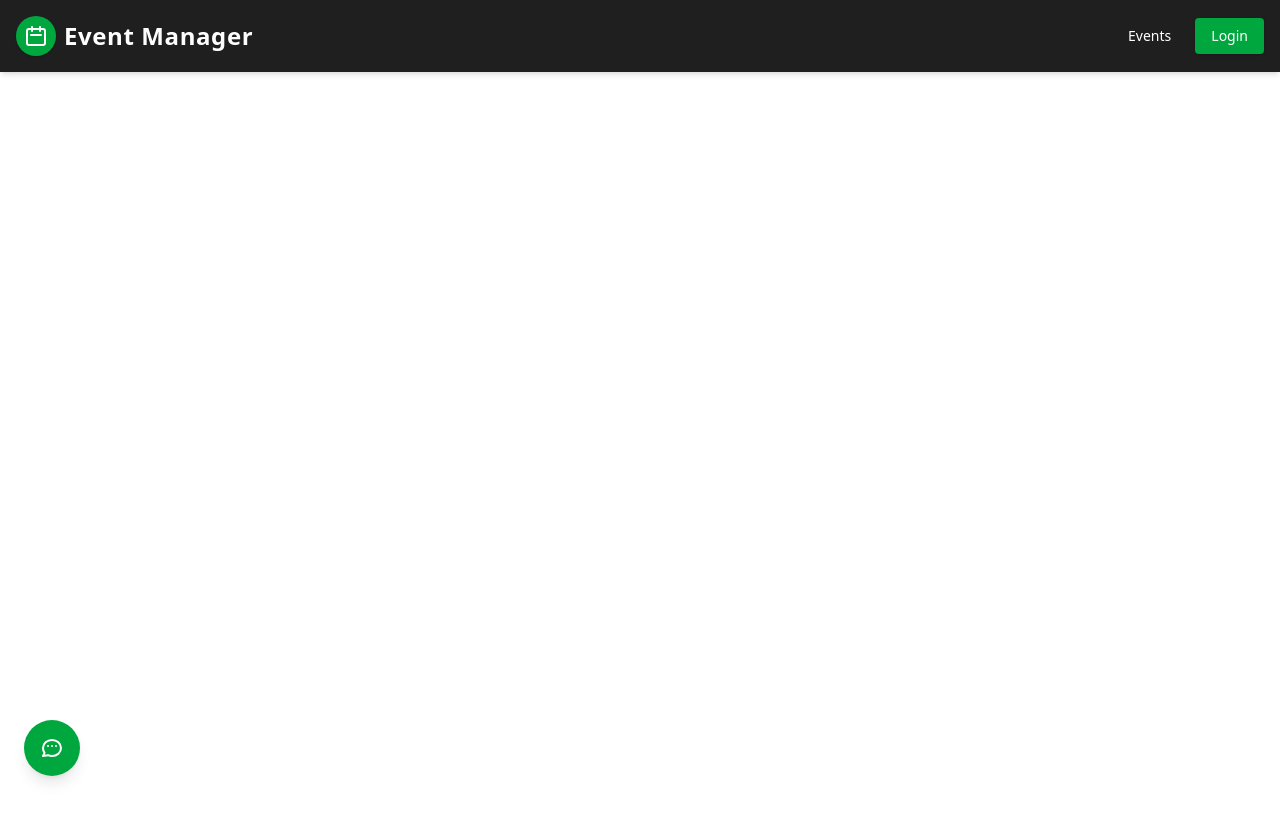
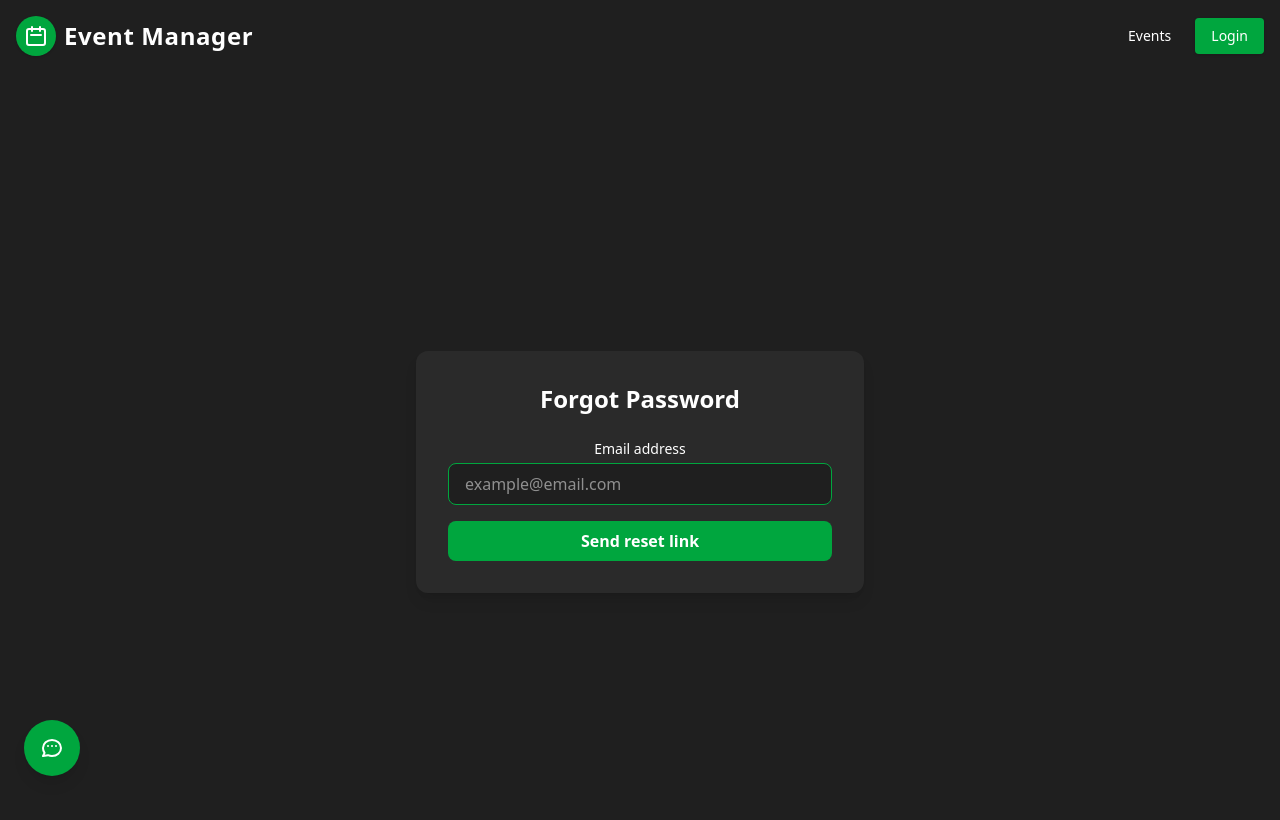
Before and after one commit to M4rkjk/event-manager_Frontend, an Angular app: page /forgot-password in a window 1280 px wide. Before the commit this address led to /. Shown: the top 820 px of the page. Built offline with nearby package versions, Linux system fonts and the light colour scheme.

Commit message:
Password reset page has been created

```diff
--- a/src/app/app.routes.ts
+++ b/src/app/app.routes.ts
@@ -1,8 +1,10 @@
 import { Routes } from '@angular/router';
 import { LoginComponent } from './components/login/login.component';
 import { EventListComponent } from './components/event-list/event-list.component';
+import { PasswordRestoreComponent } from './components/password-restore/password-restore.component';
 
 export const routes: Routes = [
   { path: '', component: LoginComponent },
   { path: 'event-list', component: EventListComponent },
+  { path: 'forgot-password', component: PasswordRestoreComponent },
 ];
--- a/src/app/components/login/login.component.html
+++ b/src/app/components/login/login.component.html
@@ -36,7 +36,7 @@
           placeholder="••••••••"
           [(ngModel)]="password"
         />
-        <span class="block text-right text-sm text-gray-400 hover:underline cursor-pointer mt-1">
+        <span routerLink="/forgot-password"  class="block text-right text-sm text-gray-400 hover:underline cursor-pointer mt-1">
           Forgot password?
         </span>
       </div>
--- a/src/app/components/login/login.component.ts
+++ b/src/app/components/login/login.component.ts
@@ -1,13 +1,13 @@
 import { Component } from '@angular/core';
 import { DataService } from '../../services/data.service';
 import { AuthService } from '../../services/auth.service';
-import { Router} from '@angular/router';
+import { Router, RouterLink} from '@angular/router';
 import { FormsModule } from '@angular/forms';
 
 
 @Component({
   selector: 'app-login',
-  imports: [FormsModule],
+  imports: [FormsModule, RouterLink],
   templateUrl: './login.component.html',
   styleUrl: './login.component.css',
 })
--- /dev/null
+++ b/src/app/components/password-restore/password-restore.component.html
@@ -0,0 +1,35 @@
+<div class="min-h-screen flex items-center justify-center bg-[#1f1f1f] text-white px-4">
+  <div class="w-full max-w-md bg-[#2a2a2a] p-8 rounded-xl shadow-lg text-center space-y-6">
+
+    <h2 class="text-2xl font-bold">Forgot Password</h2>
+
+    <form class="space-y-4" (ngSubmit)="sendResetEmail()">
+      <div>
+        <label class="block mb-1 text-sm">Email address</label>
+        <input
+          type="email"
+          [(ngModel)]="email"
+          name="email"
+          required
+          class="w-full px-4 py-2 rounded-lg bg-[#1f1f1f] border border-green-600 focus:outline-none focus:ring-2 focus:ring-green-500 text-white"
+          placeholder="example@email.com"
+        />
+      </div>
+
+      <button type="submit" class="w-full bg-green-600 hover:bg-green-700 py-2 rounded-lg font-semibold">
+        Send reset link
+      </button>
+    </form>
+
+    @if (message) {
+      <div class="text-green-400 text-sm mt-2">
+        {{ message }}
+      </div>
+    }
+    @if (error) {
+      <div class="text-red-400 text-sm mt-2">
+        {{ error }}
+      </div>
+    }
+  </div>
+</div>
--- /dev/null
+++ b/src/app/components/password-restore/password-restore.component.ts
@@ -0,0 +1,36 @@
+import { Component } from '@angular/core';
+import { DataService } from '../../services/data.service';
+import { FormsModule } from '@angular/forms';
+
+@Component({
+  selector: 'app-password-restore',
+  imports: [FormsModule],
+  templateUrl: './password-restore.component.html',
+  styleUrl: './password-restore.component.css',
+})
+export class PasswordRestoreComponent {
+  email = '';
+  message = '';
+  error = '';
+
+  constructor(private dataService: DataService) {}
+
+  sendResetEmail() {
+    this.message = '';
+    this.error = '';
+
+    if (!this.email.trim()) {
+      this.error = 'Please enter your email.';
+      return;
+    }
+
+    this.dataService.resetPassword(this.email).subscribe({
+      next: (res) => {
+        this.message = res.message || 'Password reset link sent.';
+      },
+      error: (err) => {
+        this.error = err.error?.message || 'Something went wrong.';
+      },
+    });
+  }
+}
--- a/src/app/services/data.service.ts
+++ b/src/app/services/data.service.ts
@@ -42,4 +42,8 @@ export class DataService {
       message,
     });
   }
+
+  resetPassword(email: string): Observable<any> {
+    return this.http.post(`${this.apiUrl}/reset-password`, { email });
+  }
 }
```
Also changed, not shown: src/app/components/password-restore/password-restore.component.css (added).
